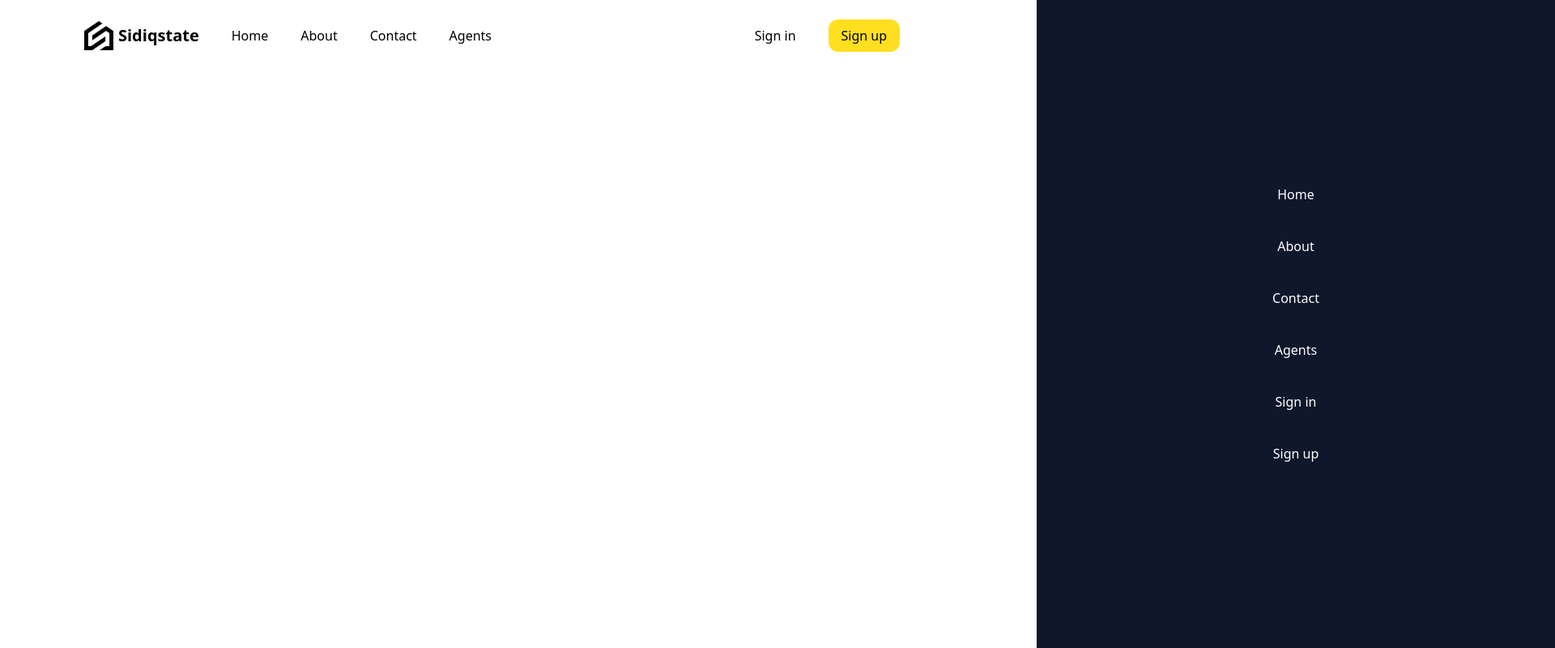
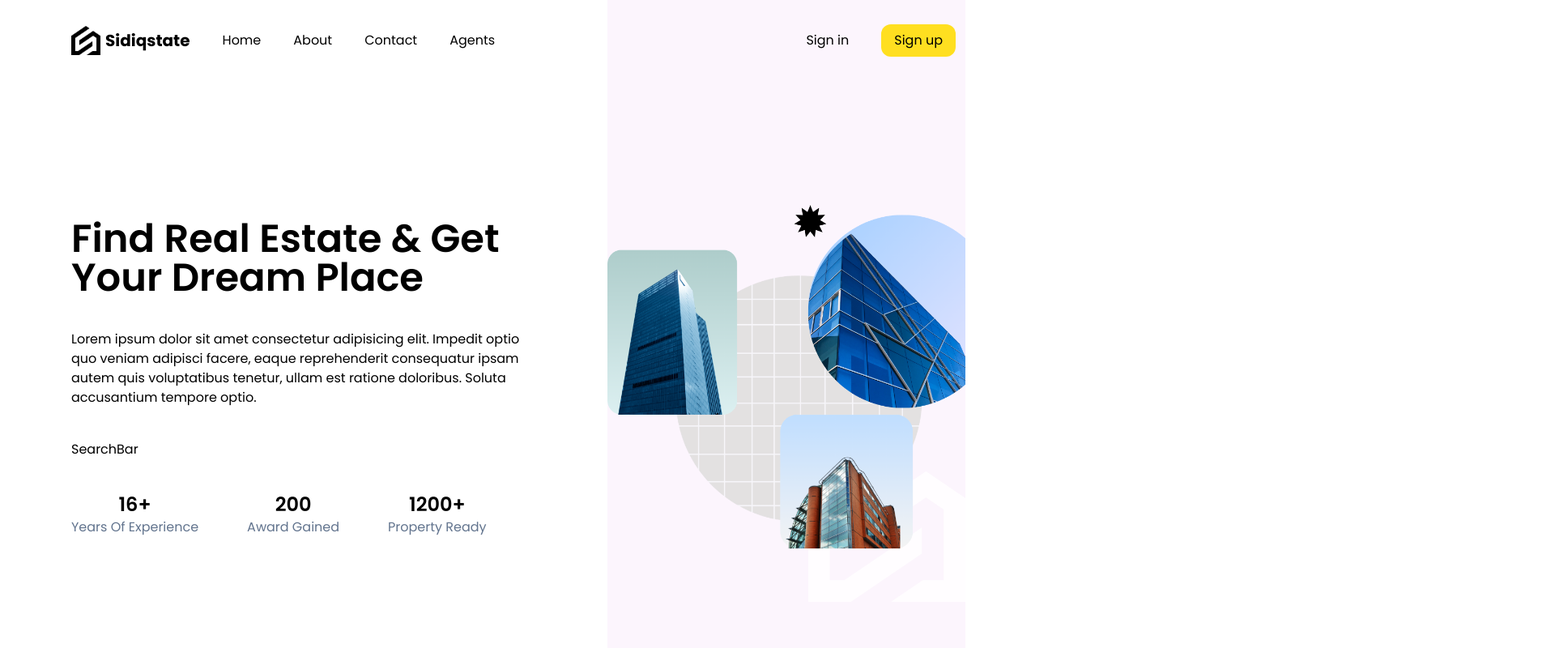
Before and after one commit to siddiqm1/real-estate, a React (Vite) app in the folder client/: page / in a window 1280 px wide. Shown: the top 800 px of the page at 81% size, 1920 px wide, since content can reach past the window. Built offline with nearby package versions, Linux system fonts and the light colour scheme.

Commit message:
update minor

```diff
--- a/client/src/App.jsx
+++ b/client/src/App.jsx
@@ -1,11 +1,15 @@
 import Navbar from "./components/Navbar";
+import HomePage from "./routes/HomePage";
 
 function App() {
   return (
     <>
-      <div className="h-screen w-full 2xl:max-w-[1366px] mx-auto px-6 xl:max-w-6xl lg:max-w-4xl md:max-w-2xl">
+      <div className="h-screen w-full 2xl:max-w-[1366px] mx-auto px-6 xl:max-w-6xl lg:max-w-4xl md:max-w-2xl font-poppins">
         <div className="">
           <Navbar />
+        </div>
+        <div className="h-11/12">
+          <HomePage />
         </div>
       </div>
     </>
--- a/client/src/components/Navbar.jsx
+++ b/client/src/components/Navbar.jsx
@@ -4,8 +4,8 @@ const Navbar = () => {
   const [open, setOpen] = useState(false);
 
   return (
-    <nav className="flex justify-between items-center px-4 py-6">
-      <div className="flex items-center grow-5 gap-10">
+    <nav className="flex justify-between items-center h-[100px]">
+      <div className="flex items-center flex-[3] gap-10">
         <a
           href=""
           className="flex items-center gap-1.5  transition-all hover:scale-[1.05]"
@@ -30,8 +30,8 @@ const Navbar = () => {
           </a>
         </div>
       </div>
-      <div className="grow-1 gap-10 items-center flex justify-between lg:bg-transparent">
-        <div className="hidden md:flex items-center gap-10">
+      <div className="flex-[2] h-[100%] items-center flex justify-end md:bg-transparent lg:bg-[#fcf5fd]">
+        <div className="hidden md:flex items-center gap-10 px-3">
           <a href="" className="transition-all hover:scale-[1.05]">
             Sign in
           </a>
@@ -49,7 +49,7 @@ const Navbar = () => {
           <img src="/menu.png" alt="menu" />
         </div>
         <div
-          className={`absolute bg-slate-900 text-white h-screen w-[50%] top-0 transition-all ease-in-out duration-800 flex flex-col justify-center items-center gap-10 ${
+          className={`absolute bg-slate-900 text-white h-screen w-[50%] top-0 transition-all ease-in-out duration-800 flex flex-col justify-center items-center md:hidden gap-10 ${
             open ? "right-0" : "right-[-50%]"
           }`}
         >
--- /dev/null
+++ b/client/src/components/SearchBar.jsx
@@ -0,0 +1,9 @@
+import React from 'react'
+
+const SearchBar = () => {
+  return (
+    <div>SearchBar</div>
+  )
+}
+
+export default SearchBar
--- a/client/src/index.css
+++ b/client/src/index.css
@@ -1 +1,6 @@
+@import url('https://fonts.googleapis.com/css2?family=Poppins:wght@400;600;700&display=swap');
 @import "tailwindcss";
+
+@theme {
+    --font-poppins: Poppins;
+}
--- /dev/null
+++ b/client/src/routes/HomePage.jsx
@@ -0,0 +1,42 @@
+import React from "react";
+import SearchBar from "../components/SearchBar";
+
+const HomePage = () => {
+  return (
+    <div className="flex h-[100%]">
+      <div className="flex-[3]">
+        <div className="h-full flex flex-col justify-center gap-10 pr-20">
+          <h1 className="lg:text-3xl xl:text-5xl font-semibold">Find Real Estate & Get Your Dream Place</h1>
+          <p className="">
+            Lorem ipsum dolor sit amet consectetur adipisicing elit. Impedit
+            optio quo veniam adipisci facere, eaque reprehenderit consequatur
+            ipsam autem quis voluptatibus tenetur, ullam est ratione doloribus.
+            Soluta accusantium tempore optio.
+          </p>
+
+            <SearchBar />
+
+          <div className="flex gap-15">
+            <div className="flex flex-col items-center">
+                <h1 className="lg:text-2xl font-semibold">16+</h1>
+                <h3 className="capitalize text-slate-500">years of experience</h3>
+            </div>
+            <div className="flex flex-col items-center">
+                <h1 className="lg:text-2xl font-semibold">200</h1>
+                <h3 className="capitalize text-slate-500">award gained</h3>
+            </div>
+            <div className="flex flex-col items-center">
+                <h1 className="lg:text-2xl font-semibold">1200+</h1>
+                <h3 className="capitalize text-slate-500">property ready</h3>
+            </div>
+          </div>
+        </div>
+      </div>
+      <div className="flex-[2] flex lg:bg-[#fcf5fd] relative items-center">
+        <img src="/bg.png" alt="background" className="w-full absolute" />
+      </div>
+    </div>
+  );
+};
+
+export default HomePage;
```
